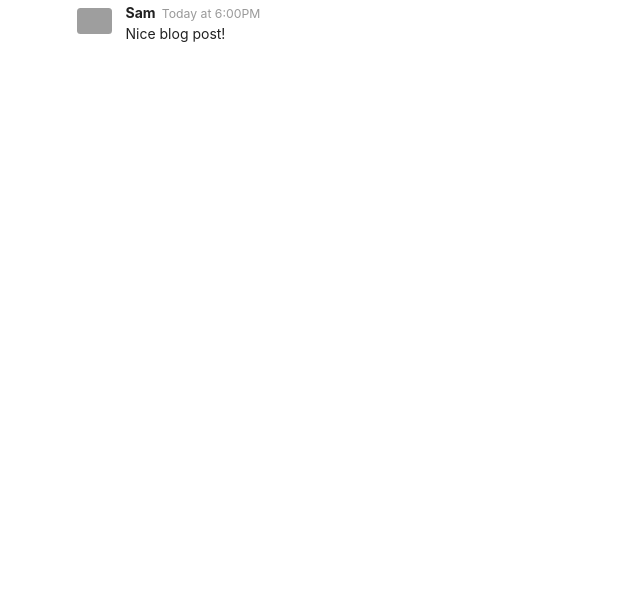
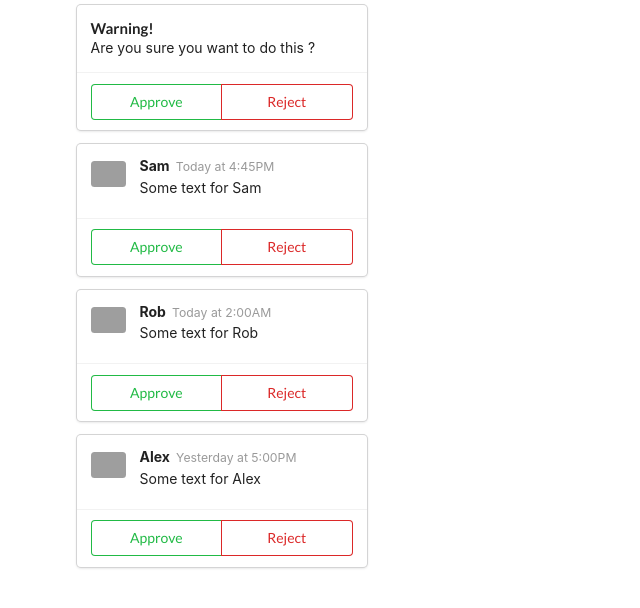
Before and after one commit to sanjaybh/react-stephen-learning, a React (Create React App) app: page / in a window 1280 px wide. Shown: the top 608 px of the page, without its empty margins (0-640 px from the left). Built offline with nearby package versions, Linux system fonts and the light colour scheme; grey boxes are pictures that could not be loaded.

Commit message:
more changes

```diff
--- a/src/components/comp/CommentDetail.js
+++ b/src/components/comp/CommentDetail.js
@@ -1,26 +1,26 @@
 import React, { Component } from 'react'
 
-import faker from 'faker';
+export default class CommentDetail extends Component {
 
-export default class CommentDetail extends Component {
     render() {
+
         return (
             <div>
                 <div className="comment">
                     <a href="/" className="avatar">
-                        <img alt="avatar" src={faker.image.avatar()} />
+                        <img alt="avatar" src={this.props.avatar} />
                     </a>
                     <div className="content">
                         <a href="/" className="author">
-                            Sam
+                            {this.props.author}
                         </a>
                         <div className="metadata">
                             <span className="date">
-                                Today at 6:00PM
+                                {this.props.timeAgo}
                             </span>
                         </div>
                         <div className="text">
-                            Nice blog post!
+                            {this.props.content}
                         </div>
                     </div>
                 </div>
--- /dev/null
+++ b/src/components/comp/approvalCard.js
@@ -0,0 +1,24 @@
+import React from 'react'
+
+const approvalCard = (props) => {
+
+    return (
+        <div className="ui card">
+            <div className="content">
+                {props.children}
+            </div>
+            <div className="extra content">
+                <div className="ui two buttons">
+                    <div className="ui basic green button">
+                        Approve
+                    </div>
+                    <div className="ui basic red button">
+                        Reject
+                    </div>
+                </div>
+            </div>
+        </div>
+    )
+}
+
+export default approvalCard;
--- a/src/components/comp/main.js
+++ b/src/components/comp/main.js
@@ -1,12 +1,47 @@
 import React from 'react'
 
 import CommentDetail from './CommentDetail';
-
+import faker from 'faker';
+import ApprovalCard from './approvalCard';
 
 export default function main() {
     return (
         <div className="ui container comments">
-            <CommentDetail />
+
+            <ApprovalCard>
+                <div>
+                    <h4>Warning!</h4>
+                    Are you sure you want to do this ?
+                </div>
+            </ApprovalCard>
+
+            <ApprovalCard>
+                <CommentDetail
+                    author="Sam"
+                    timeAgo="Today at 4:45PM"
+                    avatar={faker.image.avatar()}
+                    content="Some text for Sam"
+                />
+            </ApprovalCard>
+
+            <ApprovalCard>
+                <CommentDetail
+                    author="Rob"
+                    timeAgo="Today at 2:00AM"
+                    avatar={faker.image.avatar()}
+                    content="Some text for Rob"
+                />
+            </ApprovalCard>
+
+            <ApprovalCard>
+                <CommentDetail
+                    author="Alex"
+                    timeAgo="Yesterday at 5:00PM"
+                    avatar={faker.image.avatar()}
+                    content="Some text for Alex"
+                />
+            </ApprovalCard>
+
         </div>
     )
 }
```
Also changed, not shown: resources-help.txt.
